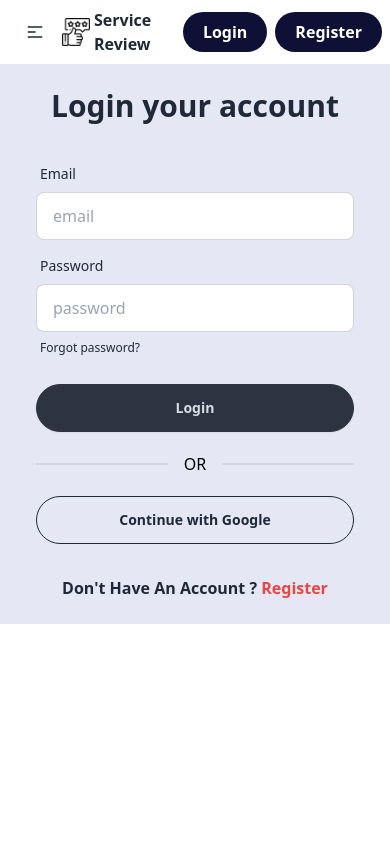
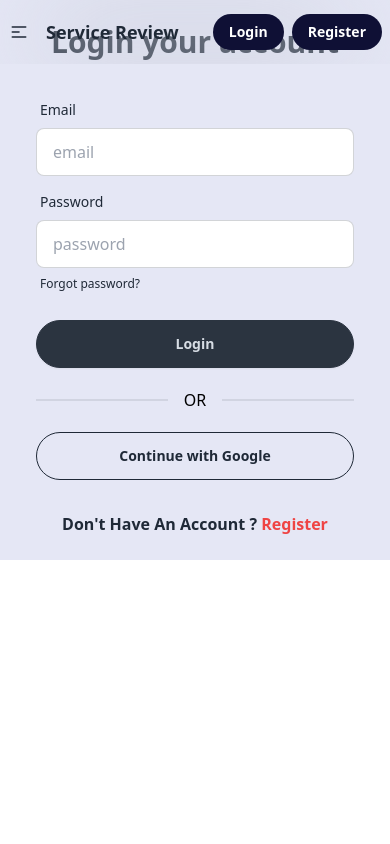
Before and after one commit to khushiiakter/Service-Review, a React (Vite) app: page /auth/login in a window 390 px wide. Shown: the top 844 px of the page. Built offline with nearby package versions, Linux system fonts and the light colour scheme; no server answers.

Commit message:
added some changes in navbar and banner

```diff
--- a/index.html
+++ b/index.html
@@ -1,5 +1,5 @@
 <!doctype html>
-<html lang="en">
+<html lang="en" data-theme="light">
   <head>
     <meta charset="UTF-8" />
     <link rel="icon" type="image/png" href="/review.png" />
--- a/src/components/Banner.jsx
+++ b/src/components/Banner.jsx
@@ -1,9 +1,9 @@
 const Banner = () => {
   return (
-    <div className="carousel  w-full md:h-[560px]">
-      <div id="banner1" className="carousel-item relative w-full ">
-        <div className=" px-4 md:pl-10 rounded-lg  flex flex-col lg:flex-row items-center md:justify-between  ">
-          <div className="md:w-6/12 md:text-left flex flex-col gap-6 md:mx-8  text-center ">
+    <div className="carousel mt-[68px]  w-full md:h-[73vh]">
+      <div id="banner1" className="carousel-item mt-2  relative w-full ">
+        <div className="px-4 md:pl-10 rounded-lg  flex flex-col lg:flex-row items-center md:justify-between  ">
+          <div className=" md:w-6/12 md:text-left flex flex-col gap-6 md:mx-8  text-center ">
             <h2 className="text-3xl md:leading-tight md:text-[54px] font-extrabold text-[#0F1035]  hover:text-green-900">
               Trusted User Reviews
             </h2>
@@ -34,7 +34,7 @@ const Banner = () => {
         </div>
       </div>
 
-      <div id="banner2" className="carousel-item relative w-full">
+      <div id="banner2" className="carousel-item mt-2   relative w-full">
         <div className="  px-4 md:pl-10 rounded-lg  flex flex-col lg:flex-row items-center md:justify-between   ">
           <div className="md:w-6/12 md:text-left flex flex-col gap-6 md:mx-8  text-center ">
             <h2 className="text-3xl md:leading-tight md:text-[54px] font-extrabold text-[#0F1035]  hover:text-green-900">
@@ -67,7 +67,7 @@ const Banner = () => {
         </div>
       </div>
 
-      <div id="banner3" className="carousel-item relative w-full">
+      <div id="banner3" className="carousel-item mt-2  relative w-full">
         <div className=" px-4 md:pl-10 rounded-lg  flex flex-col lg:flex-row items-center md:justify-between   ">
           <div className="md:w-6/12 md:text-left flex flex-col gap-6 md:mx-8  text-center ">
             <h2 className="text-3xl md:leading-tight md:text-[54px] font-extrabold text-[#0F1035]  hover:text-green-900">
--- a/src/components/Navbar.jsx
+++ b/src/components/Navbar.jsx
@@ -5,12 +5,12 @@ import logo from "/review.png"
 const Navbar = () => {
   const { user, logOut } = useContext(AuthContext);
 
-
+// navbar fixed z-50 md:px-6   w-full  backdrop-blur-2xl bg-black -px-4 text-white
   return (
-    <div className="navbar   ">
+    <div className="navbar    container mx-auto     ">
       <div className="navbar-start ">
         <div className="dropdown ">
-          <div tabIndex={0} role="button" className="btn btn-ghost lg:hidden">
+          <div tabIndex={0} role="button" className="btn btn-ghost  pl-0 lg:hidden">
             <svg
               xmlns="http://www.w3.org/2000/svg"
               className="h-5 w-5"
@@ -50,7 +50,10 @@ const Navbar = () => {
             </ul>
           </ul>
         </div>
-        <a className="flex items-center gap-1 md:text-2xl font-bold"><img src={logo} className="h-7" alt="" />Service Review</a>
+        <a className="flex items-center md:gap-1 ">
+          <img src={logo} className="h-7 md:block hidden" alt="" />
+          <p className="md:text-2xl text-lg font-bold">Service Review</p>
+          </a>
       </div>
       <div className="navbar-center hidden lg:flex">
         <ul className="menu menu-horizontal font-semibold  px-1 ">
@@ -97,7 +100,7 @@ const Navbar = () => {
             </div>
             <Link
               onClick={logOut}
-              className="py-2 text-white bg-[#0F1035] font-semibold hover:bg-green-800 rounded-full px-5  hover:border-white  "
+              className="md:py-2 py-2 px-4 mr-2 text-sm md:text-base text-white bg-[#0F1035] font-semibold hover:bg-green-800 rounded-full md:px-5  hover:border-white "
             >
               Log Out
             </Link>
@@ -106,13 +109,13 @@ const Navbar = () => {
           <>
             <Link
               to="/auth/login"
-              className="py-2 mr-2 text-white bg-[#0F1035] font-semibold hover:bg-green-800 rounded-full px-5  hover:border-white "
+              className="md:py-2 py-2 px-4 mr-2 text-sm md:text-base text-white bg-[#0F1035] font-semibold hover:bg-green-800 rounded-full md:px-5  hover:border-white "
             >
               Login
             </Link>
             <Link
               to="/auth/register"
-              className="py-2 text-white bg-[#0F1035] font-semibold hover:bg-green-800 rounded-full px-5  hover:border-white "
+              className="md:py-2 text-white py-2 px-4 text-sm md:text-base bg-[#0F1035] font-semibold hover:bg-green-800 rounded-full md:px-5  hover:border-white "
             >
               Register
             </Link>
--- a/src/layouts/MainLayouts.jsx
+++ b/src/layouts/MainLayouts.jsx
@@ -11,9 +11,9 @@ const MainLayouts = () => {
         <Helmet>
           <title>Service Review</title>
         </Helmet>
-        <nav className="md:px-6 bg-base-100 container mx-auto sm:-px-4">
+        <div className="w-full   backdrop-blur-3xl fixed z-30">
           <Navbar></Navbar>
-        </nav>
+        </div>
 
         <section className=" min-h-screen">
           <Outlet></Outlet>
--- a/src/pages/Home.jsx
+++ b/src/pages/Home.jsx
@@ -13,7 +13,7 @@ const Home = () => {
       <Helmet>
         <title>Home-Service Review</title>
       </Helmet>
-      <div className="container pb-8 pt-6 mx-auto ">
+      <div className="container   mx-auto ">
         <Banner></Banner>
       </div>
 
```
